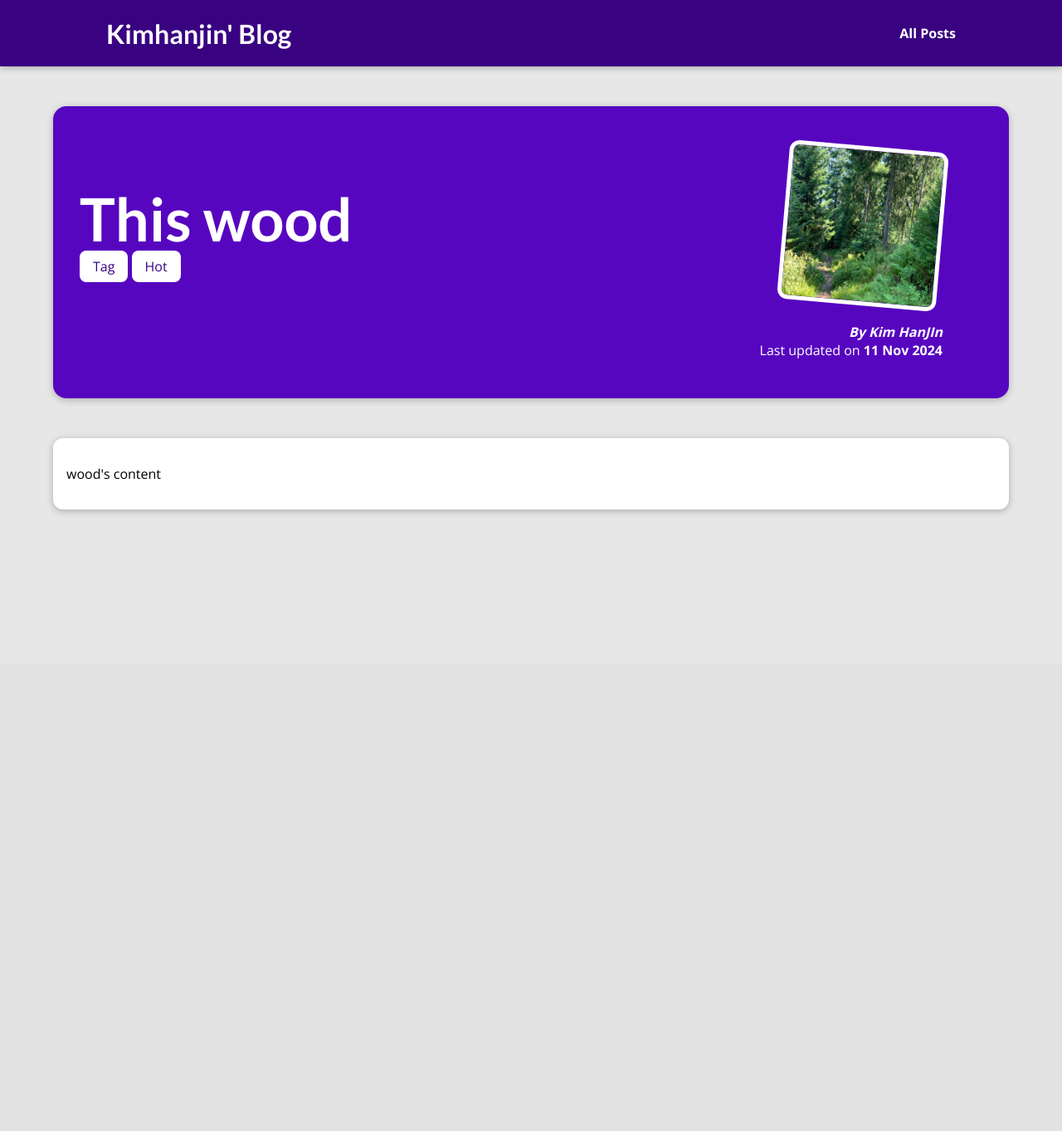
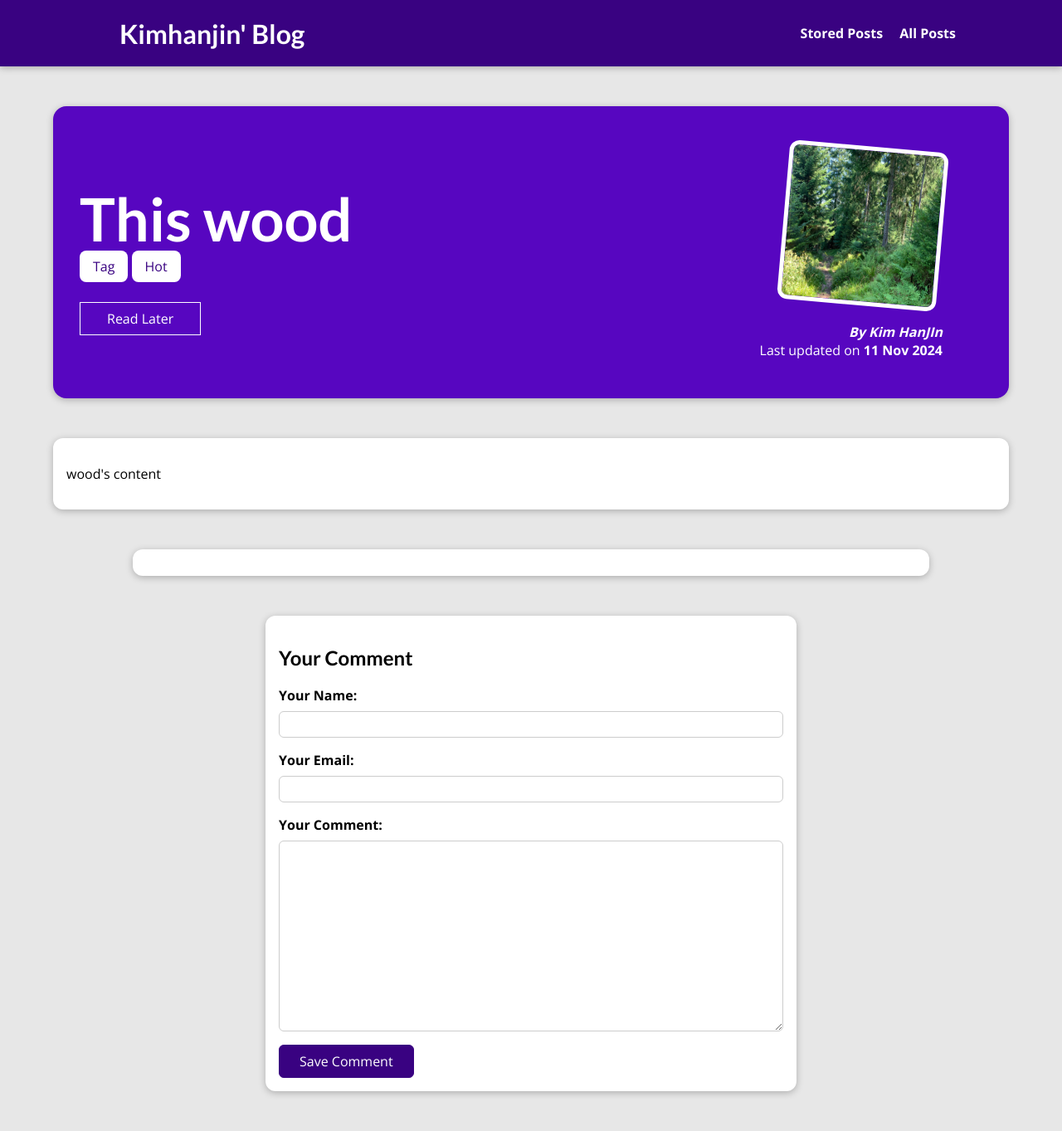
Before and after one commit to Engineer-kim/BlogWithDjango, a Django app: a page that uses templates/base.html in a window 1280 px wide. Shown: the whole page at 83% size. Before the commit the page ends 618 px from the top, so only its background shows below. Run offline with Django 5.2, Linux system fonts and the light colour scheme; data comes from the database, SQL or seed files in the repository; both versions use the stored data as it was after the commit.

Commit message:
Feature: 게시물에 대한 댓글 달기 기능및 댓글 폼 생성과 나중에 볼 게시물 저장 기능 추가
코드 내용을 쫌더 이해하고 디버깅해봐야 할듯함

```diff
--- /dev/null
+++ b/blog/forms.py
@@ -0,0 +1,14 @@
+from django import forms
+
+from blog.models import Comment
+
+
+class CommentForm(forms.ModelForm):
+    class Meta:
+        model = Comment
+        exclude = ['post']
+        labels = {
+           "user_name" : "Your Name",
+           "user_email": "Your Email",
+            "text" : "Your Comment",
+        }
--- a/blog/models.py
+++ b/blog/models.py
@@ -30,3 +30,13 @@
     content = models.TextField(validators=[MinLengthValidator(10)])
     author = models.ForeignKey(Author, on_delete=models.SET_NULL, null=True , related_name='posts')
     tags = models.ManyToManyField(Tag)
+
+    def __str__(self):
+        return self.title
+
+
+class Comment(models.Model):
+    user_name = models.CharField(max_length=120)
+    user_email = models.EmailField()
+    text = models.TextField(max_length=500)
+    post = models.ForeignKey(Post, on_delete=models.CASCADE, related_name='comments')
--- a/blog/static/blog/post-detail.css
+++ b/blog/static/blog/post-detail.css
@@ -48,13 +48,32 @@
   font-weight: bold;
 }
 
+#summary a {
+  color: white;
+  text-decoration: none;
+}
+
 #summary time {
   font-weight: bold;
 }
 
-#summary a{
+#read-later {
+  margin: 2rem 0;
+}
+
+#read-later button {
+  background-color: transparent;
+  border: 1px solid white;
+  padding: 0.5rem 2rem;
+  font: inherit;
   color: white;
-  text-decoration: none;
+  cursor: pointer;
+}
+
+#read-later button:hover,
+#read-later button:active {
+  background-color: white;
+  color: #390281;
 }
 
 main {
@@ -67,9 +86,119 @@
   box-shadow: 0 2px 8px rgba(0, 0, 0, 0.25);
 }
 
-.tag{
+.tag {
   background-color: white;
   color: #390281;
   padding: 0.5rem 1rem;
   border-radius: 8px;
 }
+
+#comment-form {
+  margin: 3rem auto;
+  width: 90%;
+  max-width: 40rem;
+  border-radius: 12px;
+  background-color: white;
+  box-shadow: 0 2px 8px rgba(0, 0, 0, 0.25);
+  padding: 1rem;
+}
+
+#comment-form button {
+  font: inherit;
+  background-color: #390281;
+  color: white;
+  border: 1px solid #390281;
+  padding: 0.5rem 1.5rem;
+  border-radius: 6px;
+  cursor: pointer;
+}
+
+#comment-form button:hover,
+#comment-form button:active {
+  background-color: #4f0ba7;
+  border-color: #4f0ba7;
+}
+
+.form-control {
+  margin-bottom: 1rem;
+}
+
+.form-control label {
+  font-weight: bold;
+  margin-bottom: 0.5rem;
+  display: block;
+}
+
+.form-control input,
+.form-control textarea {
+  display: block;
+  width: 100%;
+  font: inherit;
+  padding: 0.25rem;
+  border-radius: 6px;
+  border: 1px solid #ccc;
+}
+
+.errorlist {
+  list-style: none;
+  margin: 0.5rem 0;
+  padding: 0;
+  color: #d6000b;
+}
+
+.invalid label {
+  color: #d6000b;
+}
+
+.invalid input,
+.invalid textarea {
+  border-color: #d6000b;
+  background-color: #ffe6e7;
+}
+
+#alert {
+  margin: 8rem auto 3rem auto;
+  border: 1px solid #d6000b;
+  background-color: #ffe6e7;
+  padding: 1rem;
+  width: 90%;
+  max-width: 40rem;
+}
+
+#alert a {
+  text-decoration: none;
+  border: 1px solid #d6000b;
+  background-color: #d6000b;
+  color: white;
+  padding: 0.25rem 1.5rem;
+  border-radius: 6px;
+}
+
+#comments {
+  margin: 3rem auto;
+  width: 90%;
+  max-width: 60rem;
+  border-radius: 12px;
+  background-color: white;
+  box-shadow: 0 2px 8px rgba(0, 0, 0, 0.25);
+  padding: 1rem 2rem;
+}
+
+#comments ul {
+  list-style: none;
+  margin: 0;
+  padding: 0;
+}
+
+#comments li {
+  margin-bottom: 1rem;
+  border-bottom: 2px solid #ccc;
+}
+
+#comments li:last-of-type {
+  border-bottom: none;
+}
+
+#comments h2 {
+  color: #464646;
+}
--- a/blog/templates/blog/post-detail.html
+++ b/blog/templates/blog/post-detail.html
@@ -10,16 +10,38 @@
 {% endblock %}
 
 {% block content %}
+
+{% if comment_form.errors %}
+  <div id="alert">
+    <h2>Saving the comment failed!</h2>
+    <p>Please check the comment form below the post and fix your erros.</p>
+    <a href="#comment-form">Fix!</a>
+  </div>
+{% endif %}
+
 <section id="summary">
   <h2>{{ post.title }}</h2>
-    <div>
-        {% for tag in post_tags %}
-            <span class="tag">{{ tag.caption }}</span>
-        {% endfor %}
-    </div>
+  <div>
+    {% for tag in post_tags %}
+      <span class="tag">{{ tag.caption }}</span>
+    {% endfor %}
+  </div>
+  <div id="read-later">
+    <form action="{% url "read-later" %}" method="POST">
+      {% csrf_token %}
+      <input type="hidden" value="{{ post.id }}" name="post_id">
+      <button>
+        {% if saved_for_later %}
+          Remove from "Read Later" List
+        {% else %}
+          Read Later
+        {% endif %}
+      </button>
+    </form>
+  </div>
   <article>
     <img src="{{ post.image.url }}" alt="{{ post.title }}" />
-    <address>By <a href="mailto:{{ post.author.email_address }}"> {{ post.author }}</a></address>
+    <address>By <a href="mailto:{{ post.author.email_address }}">{{ post.author }}</a></address>
     <div>Last updated on <time>{{ post.date|date:"d M Y" }}</time></div>
   </article>
 </section>
@@ -27,4 +49,30 @@
 <main>
   {{ post.content|linebreaks }}
 </main>
+
+<section id="comments">
+  <ul>
+    {% for comment in comments %}
+      <li>
+        <h2>{{ comment.user_name }}</h2>
+        <p>{{ comment.text|linebreaks }}</p>
+      </li>
+    {% endfor %}
+  </ul>
+</section>
+
+<section id="comment-form">
+  <h2>Your Comment</h2>
+  <form action="{% url "post-detail-page" post.slug %}" method="POST">
+    {% csrf_token %}
+    {% for form_field in comment_form %}
+      <div class="form-control {% if form_field.errors %}invalid{% endif %}">
+        {{ form_field.label_tag }}
+        {{ form_field }}
+        {{ form_field.errors }}
+      </div>
+    {% endfor %}
+    <button>Save Comment</button>
+  </form>
+</section>
 {% endblock %}
--- a/blog/urls.py
+++ b/blog/urls.py
@@ -3,7 +3,8 @@
 from . import views
 
 urlpatterns = [
-    path("", views.starting_page ,name="starting-page"),
-    path("posts" , views.posts , name="posts-page"),
-    path("posts/<slug:slug>", views.post_detail,name="post-detail-page")
+    path("", views.StartingPageView.as_view() ,name="starting-page"),
+    path("posts" , views.AllPostsView.as_view() , name="posts-page"),
+    path("posts/<slug:slug>", views.SinglePostView.as_view(),name="post-detail-page"),
+    path("read-later" ,views.ReadLaterView.as_view(),name="read-later"),
 ]
--- a/blog/views.py
+++ b/blog/views.py
@@ -1,31 +1,147 @@
+from lib2to3.fixes.fix_input import context
+
+from django.http import HttpResponseRedirect
+from django.urls import reverse
+from django.views.generic import ListView, DetailView
+
 from django.shortcuts import render , get_object_or_404
+from django.template.context_processors import request
+
+from .forms import CommentForm
 from  .models import Post
+from django.views import View
 
-all_posts = [
-
-]
+# all_posts = [
+#
+# ]
 # Create your views here.
 
+class StartingPageView(ListView):
+    template_name = 'blog/index.html'
+    model = Post
+    ordering = ['-date']
 
-def starting_page(request):
-    latest_posts = Post.objects.all().order_by("-date")[:3]
-    #sorted_posts = sorted(all_posts, key=get_date) # 단순히 sort 사용하면 분류된 새로운 배열이 생성되므로 sorted 사용해야함
-    #latest_posts = sorted_posts[-3:] #끝에서 3번째 사용 , :-3은 끝에서 3개 제외한 나머지 반환
-    return render(request, "blog/index.html", {
-      "posts": latest_posts
-    })
+    context_object_name = 'posts'
+
+    def get_queryset(self): #특정 조건에 맞는 객체만 조회하기
+        queryset = super().get_queryset() #super를 통해 get_queryset() 메서드를 호출하여 기본 쿼리셋을 가져옵
+        data = queryset[:3]
+        return data
 
 
-def posts(request):
-    return render(request, "blog/all-posts.html", {
-      "all_posts": Post.objects.all().order_by("-date")
-    })
+# def starting_page(request):
+#     latest_posts = Post.objects.all().order_by("-date")[:3]
+#     #sorted_posts = sorted(all_posts, key=get_date) # 단순히 sort 사용하면 분류된 새로운 배열이 생성되므로 sorted 사용해야함
+#     #latest_posts = sorted_posts[-3:] #끝에서 3번째 사용 , :-3은 끝에서 3개 제외한 나머지 반환
+#     return render(request, "blog/index.html", {
+#       "posts": latest_posts
+#     })
+
+class AllPostsView(ListView):
+    template_name = 'blog/all-posts.html'
+    context_object_name = 'posts'
+    model = Post
+    ordering = ['-date']
+    context_object_name = 'all_posts'
 
 
-def post_detail(request, slug):
-    #identified_post = next(post for post in all_posts if post['slug'] == slug) # next는 첫번째 요소 반환
-    identified_post = get_object_or_404(Post, slug=slug)
-    return render(request, "blog/post-detail.html", {
-      "post": identified_post,
-      "post_tags": identified_post.tags.all()
-    })
+
+
+# def posts(request):
+#     return render(request, "blog/all-posts.html", {
+#       "all_posts": Post.objects.all().order_by("-date")
+#     })
+
+class SinglePostView(View):
+    def is_stored_post(self, request, post_id):  #나중에 볼 포스트 목록에 있는지 여부 확인
+        stored_post = request.session.get("stored_post")
+
+        if stored_post is not None:
+            is_saved_for_later = post_id in stored_post
+        else:
+            is_saved_for_later = False
+
+        return is_saved_for_later
+
+    def get(self, request, slug):
+        post = Post.objects.get(slug=slug)
+
+
+        context = {
+            'post': post,
+            'post_tags': post.tags.all(),
+            'comment_form': CommentForm(),
+            'comments': post.comments.all().order_by('-id'),
+            'is_saved_for_later': self.is_stored_post(request, post.id)
+        }
+        return render(request, "blog/post-detail.html", context)
+
+
+    def post(self , request, slug ):
+        comment_form = CommentForm(request.POST) #포스트 요청을 통해 전달된 데이터로 댓글 폼을 생성
+        post = Post.objects.get(slug=slug)
+        if comment_form.is_valid():
+            comment = comment_form.save(commit=False)
+            comment.post = post #모델 설정시 포스트 객체로 연관관계 맵핑 했기에 객체를 통째로 넘겨야함
+            comment.save()
+            return HttpResponseRedirect(reverse('post-detail-page', args=[slug]))
+
+
+        context = {
+            'post': post,
+            'post_tags': post.tags.all(),
+            'comment_form': comment_form,
+            'comments': post.comments.all().order_by('-id'),
+            'is_saved_for_later': self.is_stored_post(request, post.id)
+        }
+        return render(request, "blog/post-detail.html", context)
+
+
+
+
+
+    # def get_context_data(self, **kwargs):
+    #     context = super().get_context_data(**kwargs)
+    #     context["post_tags"] = self.object.tags.all()
+    #     context["comment_form"] = CommentForm()
+    #     return context
+
+
+# def post_detail(request, slug):
+#     #identified_post = next(post for post in all_posts if post['slug'] == slug) # next는 첫번째 요소 반환
+#     identified_post = get_object_or_404(Post, slug=slug)
+#     return render(request, "blog/post-detail.html", {
+#       "post": identified_post,
+#       "post_tags": identified_post.tags.all()
+#     })
+class ReadLaterView(View):
+    def get(self, request):
+        stored_posts = request.session.get('stored_posts')
+
+        context = {}
+
+        if stored_posts is None or len(stored_posts) == 0:
+            context['posts'] = []
+            context['has_posts'] = False
+        else:
+            posts = Post.objects.filter(id__in=stored_posts)
+            context['posts'] = posts
+            context['has_posts'] = True
+
+        return render(request, "blog/stored-posts.html", context)
+
+    def post(self, request):
+        stored_posts = request.session.get('stored_posts')
+
+        if stored_posts is None:
+            stored_posts = []
+
+        post_id = int(request.POST["post_id"])
+
+        if post_id not in stored_posts:
+            stored_posts.append(post_id)
+        else:
+            stored_posts.remove(post_id)
+
+        request.session['stored_posts'] = stored_posts
+        return HttpResponseRedirect("/")
--- a/static/app.css
+++ b/static/app.css
@@ -1,4 +1,3 @@
-
 @import url('https://fonts.googleapis.com/css2?family=Lato:wght@400;700&family=Open+Sans:wght@400;700&display=swap');
 
 * {
@@ -36,6 +35,7 @@
   text-decoration: none;
   color: white;
   font-weight: bold;
+  margin-left: 1rem;
 }
 
 #main-navigation a:hover,
--- a/templates/base.html
+++ b/templates/base.html
@@ -13,6 +13,7 @@
   <header id="main-navigation">
     <h1><a href="{% url "starting-page" %}">Kimhanjin' Blog</a></h1>
     <nav>
+      <a href="{% url "read-later" %}">Stored Posts</a>
       <a href="{% url "posts-page" %}">All Posts</a>
     </nav>
   </header>
```
Also changed, not shown: blog/admin.py (+7 -1 lines), blog/static/blog/index.css (+0 -71 lines), blog/static/blog/stored-post.css (added, +39 -0 lines), blog/templates/blog/stored-posts.html (added, +23 -0 lines), blog/migrations/0003_comment.py (added), blog/migrations/0004_rename_name_comment_user_name.py (added), db.sqlite3.
